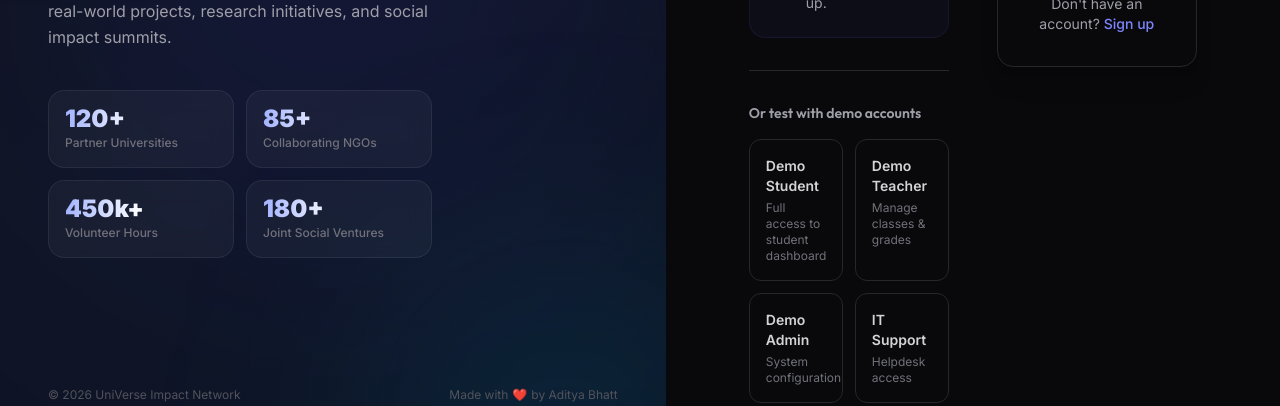
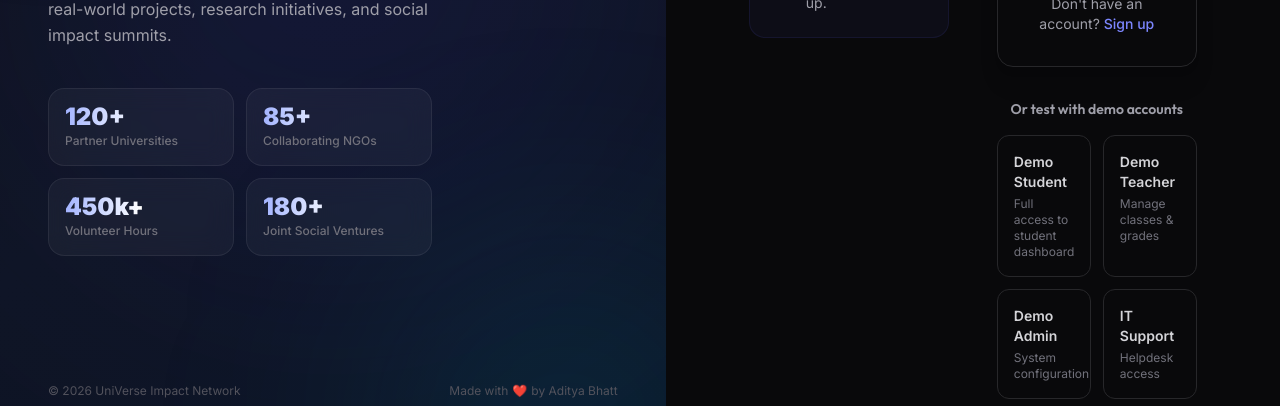
Before and after one commit to PerSis2863/UniVerse, a Next.js app in the folder apps/web/: page /login in a window 1280 px wide. Shown: the part 546-952 px from the top of the page. Built offline with nearby package versions, Linux system fonts and the light colour scheme; no server answers.

Commit message:
fix: demo buttons placement and auth store sync

```diff
--- a/apps/web/src/app/(auth)/login/page.tsx
+++ b/apps/web/src/app/(auth)/login/page.tsx
@@ -11,7 +11,7 @@ import { api } from '@/lib/api';
 
 export default function LoginPage() {
   const router = useRouter();
-  const { login } = useAuthStore();
+  const { setUser } = useAuthStore();
 
   const [email, setEmail] = useState('');
   const [password, setPassword] = useState('');
@@ -20,7 +20,7 @@ export default function LoginPage() {
 
   const handleDemoLogin = (token: string, role: string) => {
     localStorage.setItem('accessToken', token);
-    login({
+    setUser({
       id: token.replace('mock-token-', ''),
       name: `Demo ${role}`,
       email: token.replace('mock-token-', ''),
@@ -36,7 +36,7 @@ export default function LoginPage() {
       // Make API call to sync user data and get role
       const { data: user } = await api.get('/auth/me');
 
-      login({
+      setUser({
         id: user.id,
         name: user.name,
         email: user.email,
@@ -109,40 +109,6 @@ export default function LoginPage() {
                 You can still use the demo accounts below to explore without signing up.
               </p>
             </div>
-          </div>
-        </div>
-
-        <div className="mt-8 pt-8 border-t border-zinc-800">
-          <h2 className="text-sm font-semibold text-zinc-400 mb-4">Or test with demo accounts</h2>
-          <div className="grid grid-cols-1 sm:grid-cols-2 gap-3">
-            <button
-              onClick={() => handleDemoLogin('mock-token-demo@student.com', 'STUDENT')}
-              className="flex flex-col items-start p-4 rounded-xl border border-zinc-800 bg-[#09090b] hover:bg-zinc-800 hover:border-zinc-700 transition-all text-left group"
-            >
-              <div className="font-semibold text-zinc-300 text-sm group-hover:text-white transition-colors">Demo Student</div>
-              <div className="text-zinc-500 text-xs mt-1">Full access to student dashboard</div>
-            </button>
-            <button
-              onClick={() => handleDemoLogin('mock-token-demo@teacher.com', 'TEACHER')}
-              className="flex flex-col items-start p-4 rounded-xl border border-zinc-800 bg-[#09090b] hover:bg-zinc-800 hover:border-zinc-700 transition-all text-left group"
-            >
-              <div className="font-semibold text-zinc-300 text-sm group-hover:text-white transition-colors">Demo Teacher</div>
-              <div className="text-zinc-500 text-xs mt-1">Manage classes & grades</div>
-            </button>
-            <button
-              onClick={() => handleDemoLogin('mock-token-demo@admin.com', 'ADMIN')}
-              className="flex flex-col items-start p-4 rounded-xl border border-zinc-800 bg-[#09090b] hover:bg-zinc-800 hover:border-zinc-700 transition-all text-left group"
-            >
-              <div className="font-semibold text-zinc-300 text-sm group-hover:text-white transition-colors">Demo Admin</div>
-              <div className="text-zinc-500 text-xs mt-1">System configuration</div>
-            </button>
-            <button
-              onClick={() => handleDemoLogin('mock-token-it-support@universe.com', 'ADMIN')}
-              className="flex flex-col items-start p-4 rounded-xl border border-zinc-800 bg-[#09090b] hover:bg-zinc-800 hover:border-zinc-700 transition-all text-left group"
-            >
-              <div className="font-semibold text-zinc-300 text-sm group-hover:text-white transition-colors">IT Support</div>
-              <div className="text-zinc-500 text-xs mt-1">Helpdesk access</div>
-            </button>
           </div>
         </div>
       </div>
@@ -228,6 +194,41 @@ export default function LoginPage() {
             </p>
           </div>
         </div>
+
+        {/* Demo Accounts - Moved below login form */}
+        <div className="mt-8">
+          <h2 className="text-sm font-semibold text-zinc-400 mb-4 text-center">Or test with demo accounts</h2>
+          <div className="grid grid-cols-1 sm:grid-cols-2 gap-3">
+            <button
+              onClick={() => handleDemoLogin('mock-token-demo@student.com', 'STUDENT')}
+              className="flex flex-col items-start p-4 rounded-xl border border-zinc-800 bg-[#09090b] hover:bg-zinc-800 hover:border-zinc-700 transition-all text-left group"
+            >
+              <div className="font-semibold text-zinc-300 text-sm group-hover:text-white transition-colors">Demo Student</div>
+              <div className="text-zinc-500 text-xs mt-1">Full access to student dashboard</div>
+            </button>
+            <button
+              onClick={() => handleDemoLogin('mock-token-demo@teacher.com', 'TEACHER')}
+              className="flex flex-col items-start p-4 rounded-xl border border-zinc-800 bg-[#09090b] hover:bg-zinc-800 hover:border-zinc-700 transition-all text-left group"
+            >
+              <div className="font-semibold text-zinc-300 text-sm group-hover:text-white transition-colors">Demo Teacher</div>
+              <div className="text-zinc-500 text-xs mt-1">Manage classes & grades</div>
+            </button>
+            <button
+              onClick={() => handleDemoLogin('mock-token-demo@admin.com', 'ADMIN')}
+              className="flex flex-col items-start p-4 rounded-xl border border-zinc-800 bg-[#09090b] hover:bg-zinc-800 hover:border-zinc-700 transition-all text-left group"
+            >
+              <div className="font-semibold text-zinc-300 text-sm group-hover:text-white transition-colors">Demo Admin</div>
+              <div className="text-zinc-500 text-xs mt-1">System configuration</div>
+            </button>
+            <button
+              onClick={() => handleDemoLogin('mock-token-it-support@universe.com', 'ADMIN')}
+              className="flex flex-col items-start p-4 rounded-xl border border-zinc-800 bg-[#09090b] hover:bg-zinc-800 hover:border-zinc-700 transition-all text-left group"
+            >
+              <div className="font-semibold text-zinc-300 text-sm group-hover:text-white transition-colors">IT Support</div>
+              <div className="text-zinc-500 text-xs mt-1">Helpdesk access</div>
+            </button>
+          </div>
+        </div>
       </div>
     </div>
   );
--- a/apps/web/src/app/(auth)/register/page.tsx
+++ b/apps/web/src/app/(auth)/register/page.tsx
@@ -11,7 +11,7 @@ import { api } from '@/lib/api';
 
 export default function RegisterPage() {
   const router = useRouter();
-  const { login } = useAuthStore();
+  const { setUser } = useAuthStore();
 
   const [name, setName] = useState('');
   const [email, setEmail] = useState('');
@@ -26,7 +26,7 @@ export default function RegisterPage() {
       // Make API call to register/sync user data
       const { data: user } = await api.post('/auth/register', { name });
 
-      login({
+      setUser({
         id: user.id,
         name: user.name,
         email: user.email,
```
